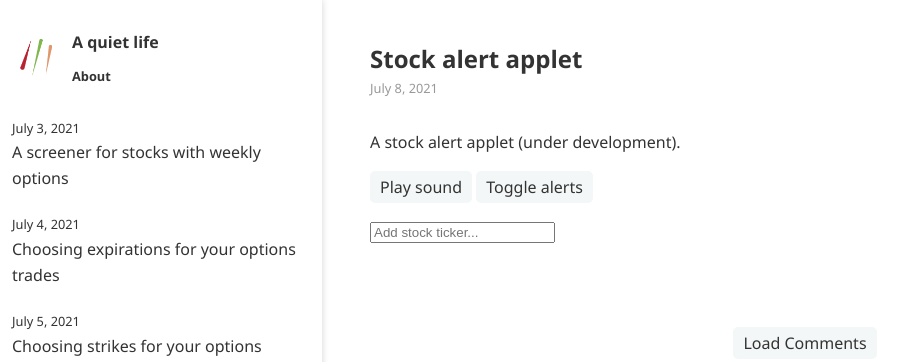
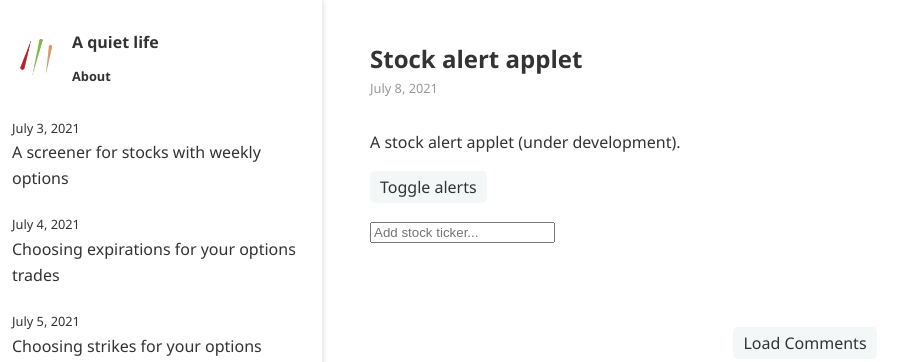
Before and after one commit to ansyblenetwork/aquietlife, a Jekyll site: the page built from _posts/2021-07-08-alerts.md, in a window 1280 px wide. Shown: the top 362 px of the page, without its empty margins (0-918 px from the left). Built offline with Jekyll 4.4.1, drawn with Linux system fonts in a browser that asks for light colours.

Commit message:
Update 2021-07-08-alerts.md

```diff
--- a/_posts/2021-07-08-alerts.md
+++ b/_posts/2021-07-08-alerts.md
@@ -5,8 +5,7 @@ title: "Stock alert applet"
 A stock alert applet (under development).
 
 <audio id="audio" src="{{ "that-was-quick.mp3" | relative_url }}" autostart="false"></audio>
-<button onclick="document.getElementById('audio').play();">Play sound</button>
-<button onclick="toggleAlerts(); document.getElementById('audio').play();">Toggle alerts</button>
+<button onclick="toggleAlerts(this); document.getElementById('audio').play();">Toggle alerts</button>
 
 
 <div>
```
Also changed, not shown: other parts of _posts/2021-07-08-alerts.md (+2 -0 lines).
